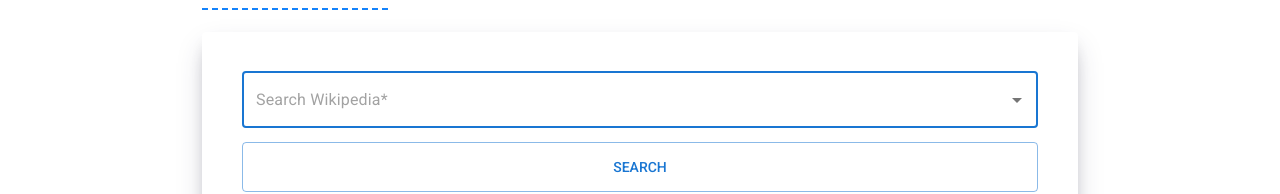
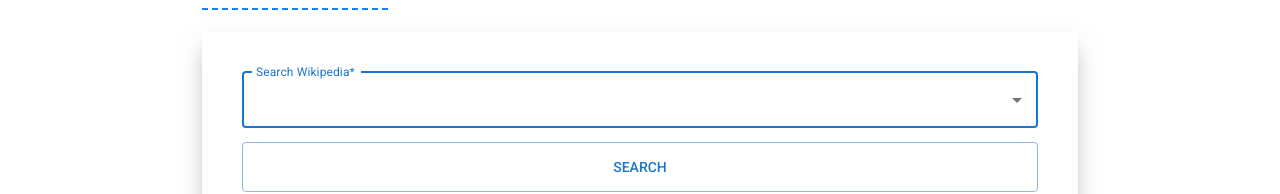
Before and after one commit to KarolCiesluk/wiki-browser, a React (Create React App) app: page /#/ in a window 1280 px wide. Shown: the part 319-513 px from the top of the page. Built offline with nearby package versions, Linux system fonts and the light colour scheme.

Commit message:
add inputValue to AutoComplete and label to TextField

```diff
--- a/src/common/TextInput/TextInput.js
+++ b/src/common/TextInput/TextInput.js
@@ -9,7 +9,7 @@ import {
 import { useHandleInputChange } from "./useHandleInputChange";
 import { useClearDataOnLeave } from "./useClearDataOnLeave";
 
-const TextInput = (({ validate, placeholder, ...props }) => {
+const TextInput = (({ validate, ...props }) => {
   const suggestions = useSelector(selectSuggestionsState);
 
   const [
@@ -34,15 +34,14 @@ const TextInput = (({ validate, placeholder, ...props }) => {
     <Autocomplete
       autoComplete
       disablePortal
+      inputValue={value}
       onChange={handleAutocompleteChange}
       options={getOptions()}
       renderInput={params => (
         <TextField
-          value={value}
           onChange={handleInputChange}
           error={validate && touched && !!error}
           helperText={validate && touched && error}
-          placeholder={value || placeholder}
           {...params}
           {...props}
         />
--- a/src/core/App/Layout/TopBar/TopBar.js
+++ b/src/core/App/Layout/TopBar/TopBar.js
@@ -35,7 +35,7 @@ const TopBar = () => {
                   <TextInput
                     name={inputValueName}
                     type="text"
-                    placeholder="Search Wikipedia"
+                    label="Search Wikipedia"
                     variant="standard"
                   />
 
--- a/src/features/home/Home/Home.js
+++ b/src/features/home/Home/Home.js
@@ -12,7 +12,7 @@ const Home = () => {
             autoFocus
             name={inputValueName}
             type="text"
-            placeholder="Search Wikipedia*"
+            label="Search Wikipedia*"
             validate
           />
           <Button type="submit">Search</Button>
```
